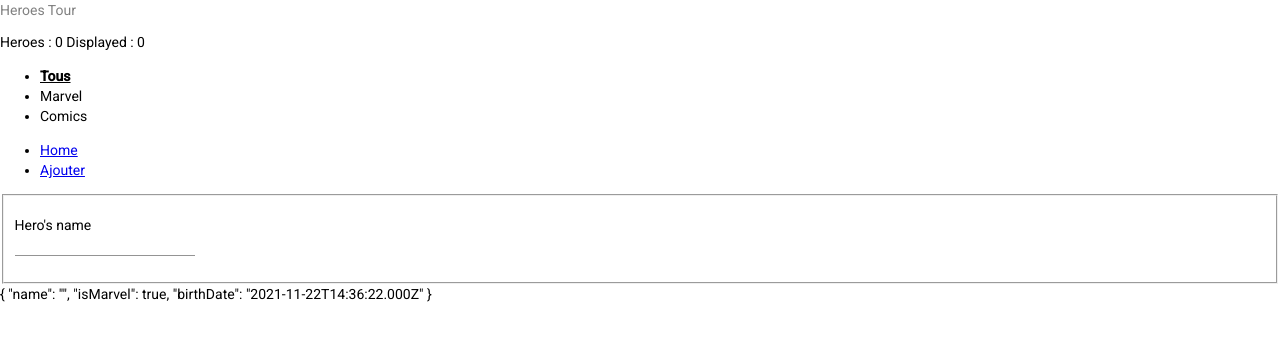
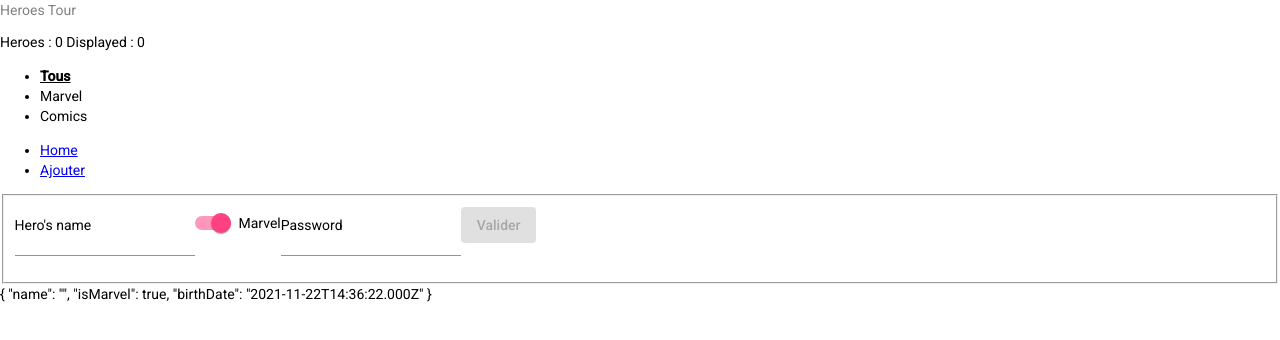
Before and after one commit to dacodemaniak/heroes-tour, an Angular app: page /add/hero in a window 1280 px wide. Shown: the top 340 px of the page. Built offline with nearby package versions, Linux system fonts and the light colour scheme.

Commit message:
Update form and move to service

```diff
--- a/src/app/hero/components/add-hero/add-hero.component.html
+++ b/src/app/hero/components/add-hero/add-hero.component.html
@@ -1,11 +1,25 @@
 <app-hero-toolbar></app-hero-toolbar>
 
-<form [formGroup]="formHero">
+<form [formGroup]="formHero" (ngSubmit)="onSubmit()">
     <fieldset>
         <mat-form-field>
             <label>Hero's name</label>
-            <input matInput formControlName="name">
+            <input matInput formControlName="name" autocomplete="no-complete">
+            <mat-error *ngIf="controls.name.errors">
+                Name is required
+            </mat-error>
         </mat-form-field>
+
+        <mat-slide-toggle formControlName="isMarvel">
+            {{ isMarvel() ? 'Marvel' : 'Comics'}}
+        </mat-slide-toggle>
+
+        <mat-form-field>
+            <label (click)="showPassword = !showPassword">Password</label>
+            <input matInput [type]="showPassword ? 'text' : 'password'">
+        </mat-form-field>
+
+        <button mat-raised-button color="primary" [disabled]="formHero.invalid">Valider</button>
     </fieldset>
 </form>
 
--- a/src/app/hero/components/add-hero/add-hero.component.ts
+++ b/src/app/hero/components/add-hero/add-hero.component.ts
@@ -1,5 +1,8 @@
 import { Component, OnInit } from '@angular/core';
-import { FormBuilder, FormControl, FormGroup, Validators } from '@angular/forms';
+import { AbstractControl, FormBuilder, FormControl, FormGroup, Validators } from '@angular/forms';
+import { Router } from '@angular/router';
+import { Hero } from '../../models/hero';
+import { HeroService } from '../../services/hero.service';
 
 @Component({
   selector: 'app-add-hero',
@@ -9,10 +12,21 @@ import { FormBuilder, FormControl, FormGroup, Validators } from '@angular/forms'
 export class AddHeroComponent implements OnInit {
 
   public formHero!: FormGroup;
+  public showPassword: boolean = false;
 
   constructor(
-    private builder: FormBuilder
+    private builder: FormBuilder,
+    private heroService: HeroService,
+    private router: Router
   ) { }
+
+  public isMarvel(): boolean {
+    return this.formHero.controls.isMarvel.value;
+  }
+
+  public get controls(): {[key: string]: AbstractControl} {
+    return this.formHero.controls;
+  }
 
   ngOnInit(): void {
     this.formHero = this.builder.group({
@@ -32,4 +46,12 @@ export class AddHeroComponent implements OnInit {
     });
   }
 
+  public onSubmit(): void {
+    if (this.formHero.valid) {
+      const hero: Hero = new Hero().deserialize(this.formHero.value);
+      console.log(JSON.stringify(this.formHero.value));
+      this.heroService.add(hero);
+      this.router.navigate(['/', 'home', 'hero']);
+    }
+  }
 }
--- a/src/app/hero/models/hero.ts
+++ b/src/app/hero/models/hero.ts
@@ -1,3 +1,4 @@
+import { Inject } from "@angular/core";
 import { Model } from "src/app/shared/models/model";
 
 export class Hero extends Model {
@@ -37,4 +38,12 @@ export class Hero extends Model {
         this.birthDate = date;
         return this;
     }
+
+    public deserialize(formData: any): Hero {
+        this.name = formData.name;
+        this.isMarvel = formData.isMarvel;
+        this.setBirthDate(formData.birthDate);
+
+        return this;
+    }
 }
```
Also changed, not shown: src/app/shared/material/material.module.ts (+5 -2 lines).
